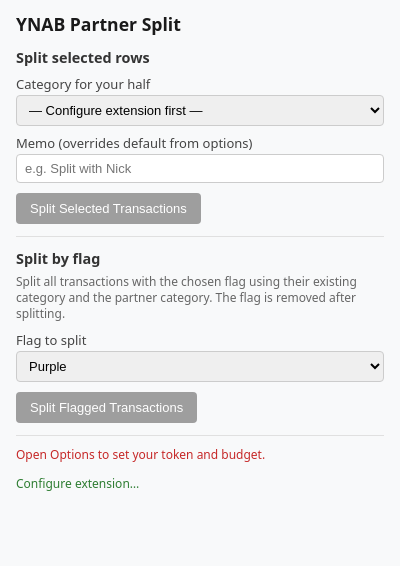
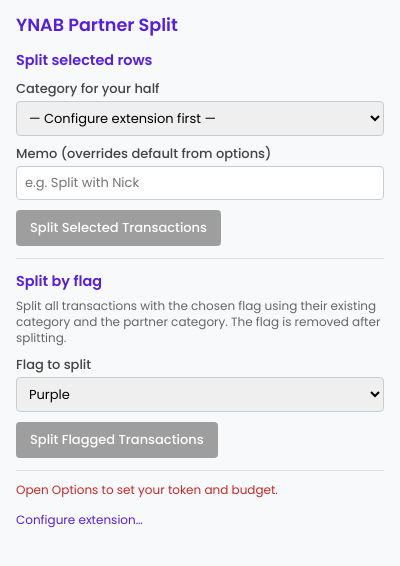
Before and after one commit to patrickfweston/ynab-partner-split, a browser extension: page popup.html in a window 400 px wide. Drawn offline with Linux system fonts and the light colour scheme.

Commit message:
Update styles

```diff
--- a/popup.html
+++ b/popup.html
@@ -4,6 +4,9 @@
   <meta charset="UTF-8">
   <meta name="viewport" content="width=device-width, initial-scale=1.0">
   <title>YNAB Partner Split</title>
+  <link rel="preconnect" href="https://fonts.googleapis.com">
+  <link rel="preconnect" href="https://fonts.gstatic.com" crossorigin>
+  <link href="https://fonts.googleapis.com/css2?family=Poppins:wght@400;500;600&display=swap" rel="stylesheet">
   <link rel="stylesheet" href="style.css">
 </head>
 <body>
--- a/style.css
+++ b/style.css
@@ -1,7 +1,7 @@
 /* YNAB Partner Split - Popup styles */
 
 body {
-  font-family: system-ui, -apple-system, Segoe UI, Roboto, sans-serif;
+  font-family: 'Poppins', system-ui, -apple-system, sans-serif;
   font-size: 13px;
   margin: 0;
   padding: 0;
@@ -19,14 +19,14 @@
   font-size: 1.1rem;
   font-weight: 600;
   margin: 0 0 12px 0;
-  color: #1a1a1a;
+  color: #551EE3;
 }
 
 h2 {
   font-size: 0.85rem;
   font-weight: 600;
   margin: 10px 0 6px 0;
-  color: #555;
+  color: #551EE3;
 }
 
 .section {
@@ -36,7 +36,7 @@
 .section-title {
   font-size: 0.9rem;
   margin: 0 0 6px 0;
-  color: #333;
+  color: #551EE3;
 }
 
 .section-desc {
@@ -68,6 +68,7 @@
 
 .field input,
 .field select {
+  font-family: 'Poppins', sans-serif;
   width: 100%;
   box-sizing: border-box;
   padding: 6px 8px;
@@ -79,8 +80,8 @@
 .field input:focus,
 .field select:focus {
   outline: none;
-  border-color: #2e7d32;
-  box-shadow: 0 0 0 2px rgba(46, 125, 50, 0.2);
+  border-color: #551EE3;
+  box-shadow: 0 0 0 2px rgba(85, 30, 227, 0.25);
 }
 
 .field input[type="checkbox"] {
@@ -94,24 +95,26 @@
   display: block;
   text-align: left;
   font-size: 12px;
-  color: #104810;
+  color: #555;
   margin-top: 4px;
 }
 
 .btn {
+  font-family: 'Poppins', sans-serif;
   margin-top: 10px;
   padding: 8px 14px;
   font-size: 13px;
   font-weight: 500;
   color: #fff;
-  background: #2e7d32;
+  background: #551EE3;
   border: none;
   border-radius: 4px;
   cursor: pointer;
 }
 
 .btn:hover:not(:disabled) {
-  background: #1b5e20;
+  background: #93D768;
+  color: #1a1a1a;
 }
 
 .btn:disabled {
@@ -137,7 +140,7 @@
 
 .loading {
   font-size: 12px;
-  color: #2e7d32;
+  color: #551EE3;
   margin-top: 4px;
 }
 
@@ -157,10 +160,11 @@
 }
 
 .popup-options-link a {
-  color: #2e7d32;
+  color: #551EE3;
   text-decoration: none;
 }
 
 .popup-options-link a:hover {
+  color: #93D768;
   text-decoration: underline;
 }
```
Also changed, not shown: options.html (+5 -2 lines).
